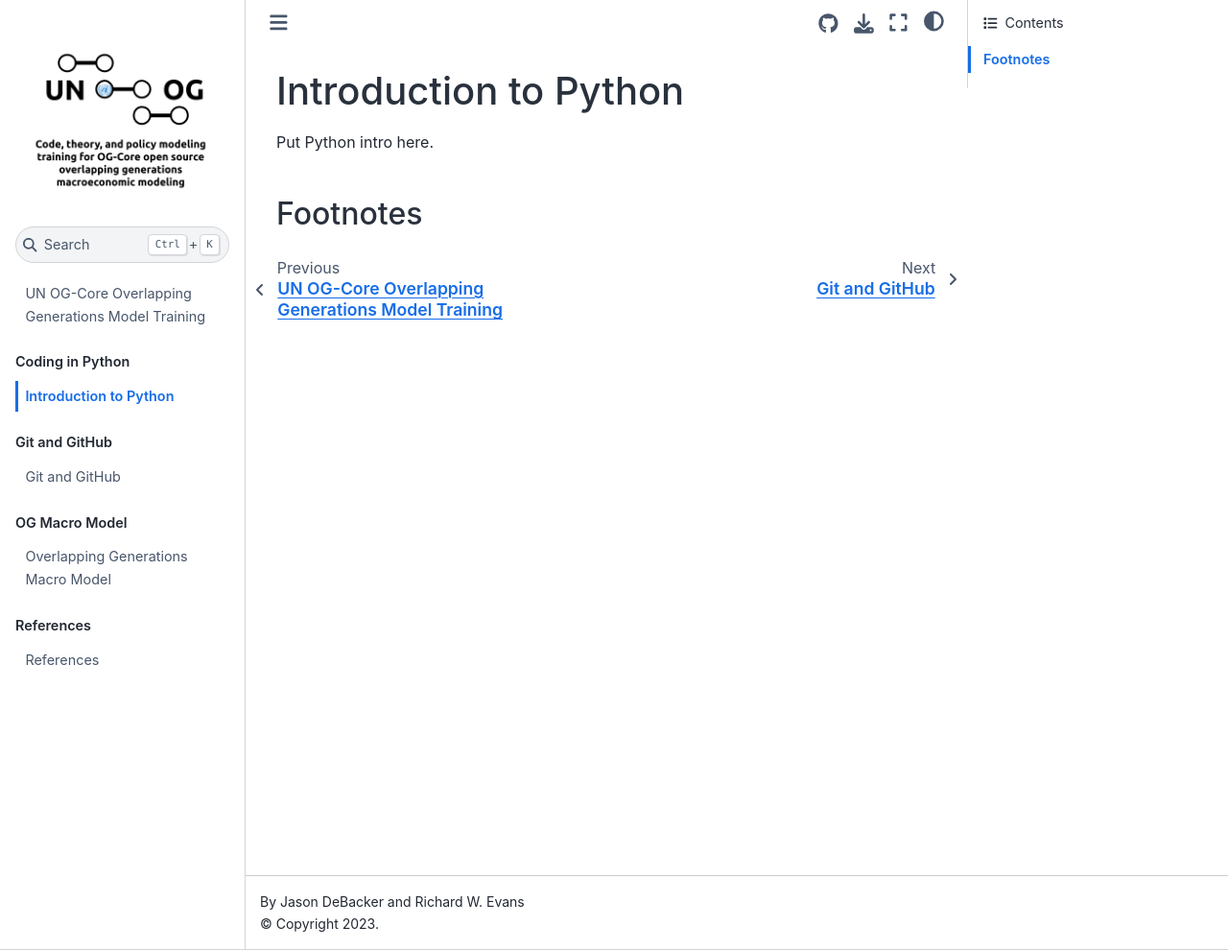
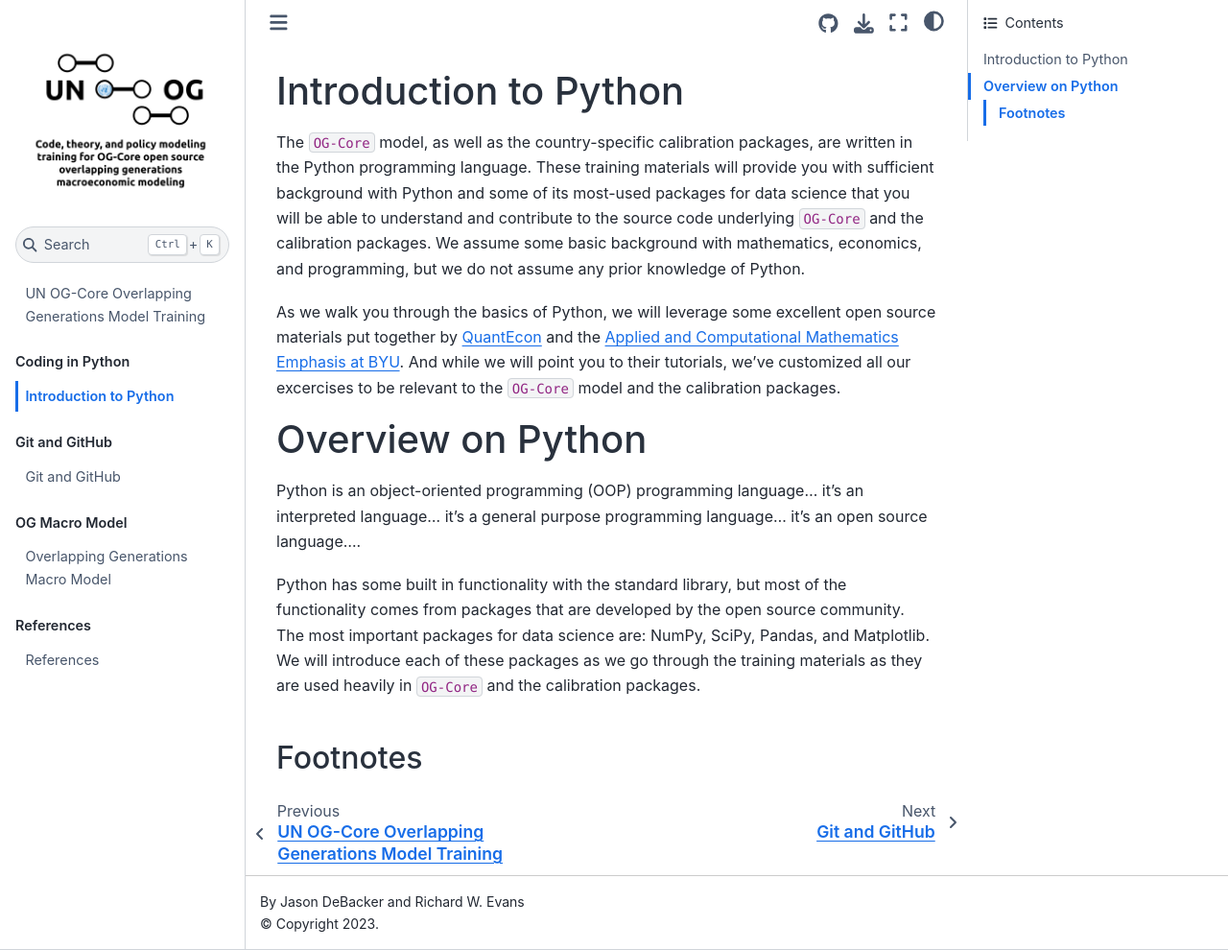
Before and after one commit to jdebacker/UN-OG-Training, a Jupyter Book: the page built from docs/book/python/intro.md, in a window 1280 px wide and 990 px high. Shown: the whole window at 96% size. Built offline with Jupyter Book 1.0.4 settings and Sphinx 7.4.7 and the Sphinx Book theme 1.1.4, drawn with Linux system fonts in a browser that asks for light colours; pages that are not in the unit, such as notebooks, are missing from menus; comment, search, counter and statistics services are not loaded.

Commit message:
add some python basics notes

```diff
--- a/docs/book/python/intro.md
+++ b/docs/book/python/intro.md
@@ -1,7 +1,16 @@
 (Chap_PythonIntro)=
+
+
 # Introduction to Python
 
-Put Python intro here.
+The `OG-Core` model, as well as the country-specific calibration packages, are written in the Python programming language.  These training materials will provide you with sufficient background with Python and some of its most-used packages for data science that you will be able to understand and contribute to the source code underlying `OG-Core` and the calibration packages. We assume some basic background with mathematics, economics, and programming, but we do not assume any prior knowledge of Python.
+
+As we walk you through the basics of Python, we will leverage some excellent open source materials put together by [QuantEcon](https://quantecon.org/) and the [Applied and Computational Mathematics Emphasis at BYU](https://acme.byu.edu/).  And while we will point you to their tutorials, we've customized all our excercises to be relevant to the `OG-Core` model and the calibration packages.
+
+# Overview on Python
+Python is an object-oriented programming (OOP) programming language... it's an interpreted language... it's a general purpose programming language... it's an open source language....
+
+Python has some built in functionality with the standard library, but most of the functionality comes from packages that are developed by the open source community.  The most important packages for data science are: NumPy, SciPy, Pandas, and Matplotlib.  We will introduce each of these packages as we go through the training materials as they are used heavily in `OG-Core` and the calibration packages.
 
 
 (SecPythonIntroFootnotes)=
```
